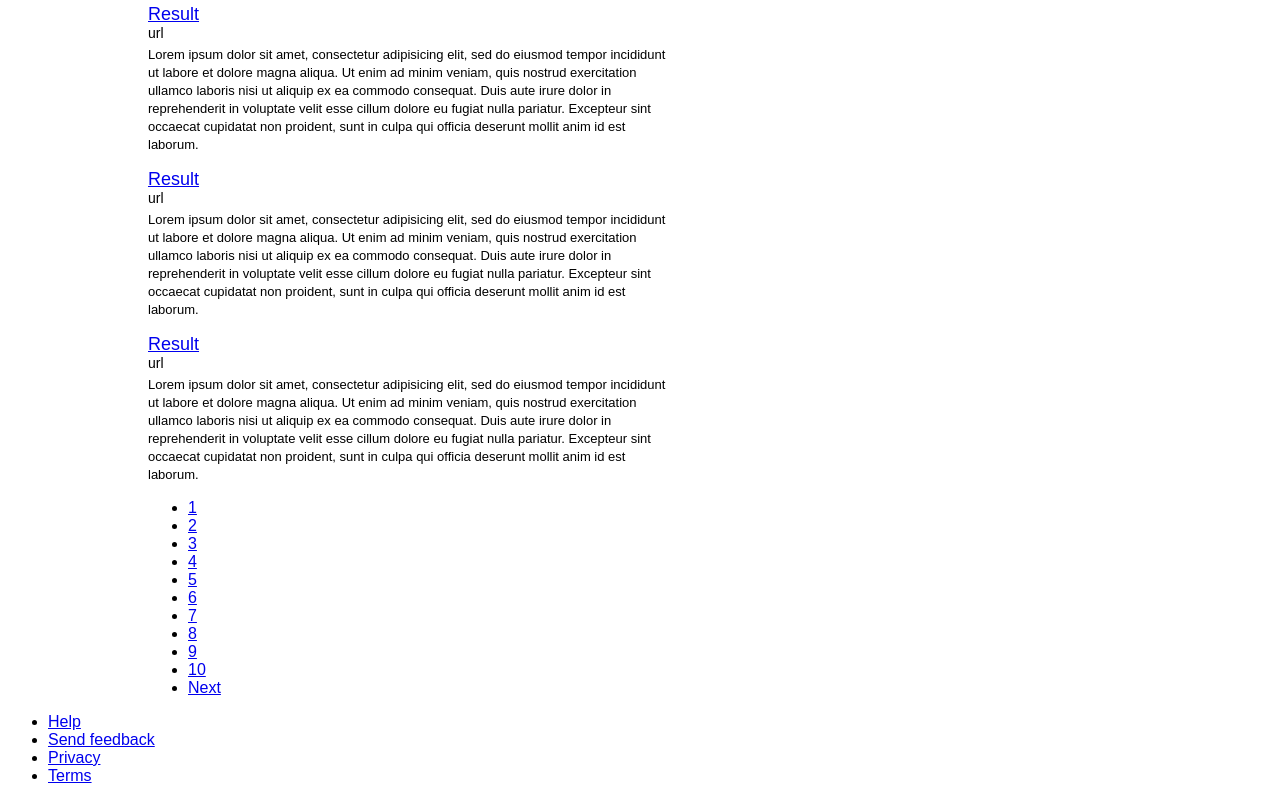
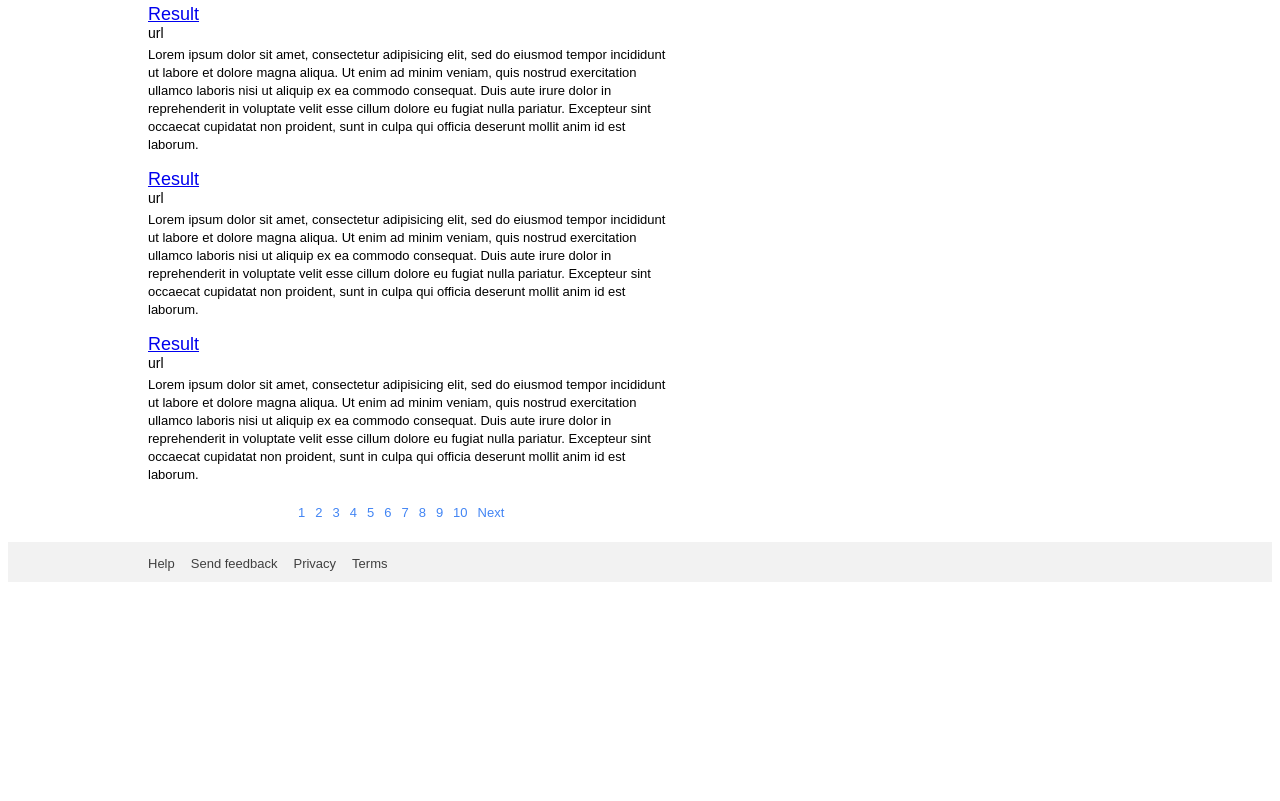
Before and after one commit to cvanert/odin-google-difficult, a plain HTML site: page index.html in a window 1280 px wide. Shown: the part 1275-2076 px from the top of the page. After the commit the page ends 1865 px from the top, so only its background shows below. Drawn offline with Linux system fonts and the light colour scheme.

Commit message:
Google search page complete

```diff
--- a/styles.css
+++ b/styles.css
@@ -165,3 +165,59 @@ html, body {
 .result-preview p {
   margin: 0px;
 }
+
+.results-pages {
+  width: 520px;
+}
+
+.results-pages ul {
+  list-style-type: none;
+  margin: 10px 145px 10px 145px;
+  padding: 0;
+  float: left;
+}
+
+.results-pages li {
+  float: left;
+  display: block;
+}
+
+.results-pages li a {
+  display: block;
+  font-family: Arial;
+  font-size: 13px;
+  color: #4285f4;
+  text-align: center;
+  padding: 12px 5px;
+  text-decoration: none;
+}
+
+.google-footer {
+  clear: both;
+  height: 40px;
+  bottom: 0;
+  width: 100%;
+  color: #616A6B;
+  background-color: #F2F2F2;
+}
+
+.google-footer ul {
+  list-style-type: none;
+  margin: 0;
+  margin-left: 140px;
+  padding: 0;
+}
+
+.google-footer li {
+  float: left;
+}
+
+.google-footer li a {
+  display: block;
+  font-family: Arial;
+  font-size: 13px;
+  color: #404040;
+  text-align: center;
+  padding: 14px 16px 14px 0px;
+  text-decoration: none;
+}
```
